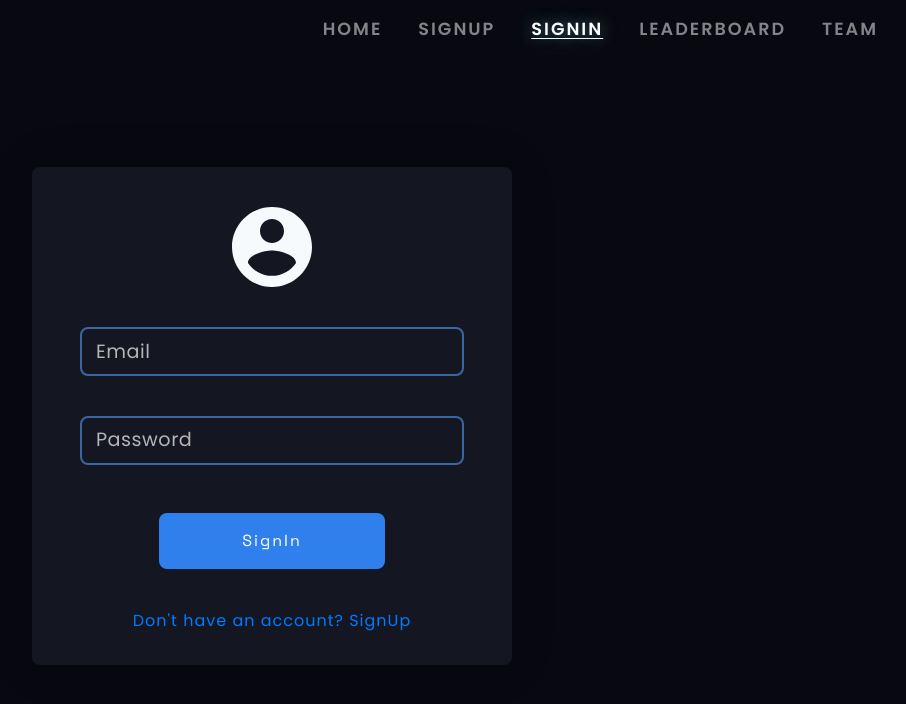
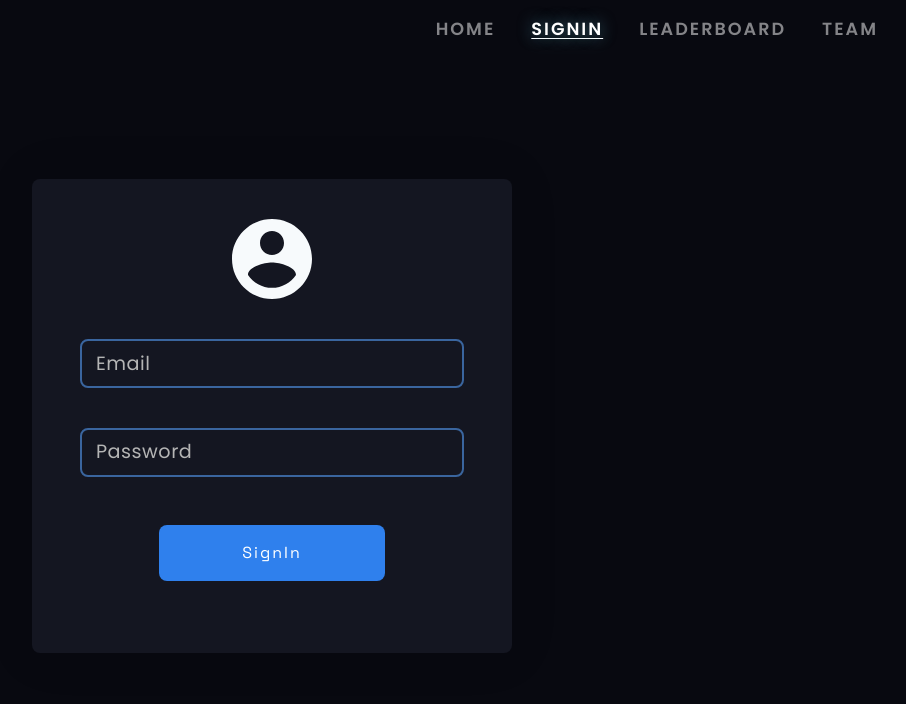
Before and after one commit to kg-kartik/CryptX, a React (Create React App) app in the folder client/: page /signin in a window 1280 px wide. Shown: the top 704 px of the page, without its empty margins (368-1274 px from the left). Built offline with nearby package versions, Linux system fonts and the light colour scheme; no server answers.

Commit message:
Closed reg

```diff
--- a/client/src/App.js
+++ b/client/src/App.js
@@ -1,7 +1,7 @@
 import React from "react";
 import { BrowserRouter as Router, Switch } from "react-router-dom";
 import Home from "./components/Home";
-import SignUpNew from "./components/SignUpNew";
+// import SignUpNew from "./components/SignUpNew";
 import SignInNew from "./components/SignInNew";
 import LevelNew from "./components/LevelNew";
 import Level from "./components/Level";
@@ -52,12 +52,12 @@ const App = () => {
         <Alert />
         <Switch>
           <PublicRoute restricted={false} exact path="/" component={Home} />
-          <PublicRoute
+          {/* <PublicRoute
             restricted={true}
             exact
             path="/signup"
             component={SignUpNew}
-          />
+          /> */}
 
           <PublicRoute
             restricted={true}
--- a/client/src/components/SignInNew.jsx
+++ b/client/src/components/SignInNew.jsx
@@ -259,9 +259,9 @@ const SignInNew = ({ loginUser, auth }) => {
             clickEvent={(e) => login(e)}
             type="submit"
           />
-          <SignUpText>
+          {/* <SignUpText>
             <NavLink to="/signup">Don't have an account? SignUp</NavLink>
-          </SignUpText>
+          </SignUpText> */}
         </LoginContainer>
         {!isTabletOrMobile && <Waves signin />}
       </Container>
--- a/client/src/layouts/Navbar.js
+++ b/client/src/layouts/Navbar.js
@@ -45,7 +45,7 @@ const Navbar = ({ auth: { isAuthenticated, loading } }) => {
                                     HOME
                                 </NavLink>
                             </li>
-                            <li className="nav-item">
+                            {/* <li className="nav-item">
                                 <NavLink
                                     activeClassName="selected"
                                     className="nav-link"
@@ -53,7 +53,7 @@ const Navbar = ({ auth: { isAuthenticated, loading } }) => {
                                 >
                                     SIGNUP
                                 </NavLink>
-                            </li>
+                            </li> */}
                             <li className="nav-item">
                                 <NavLink
                                     activeClassName="selected"
```
